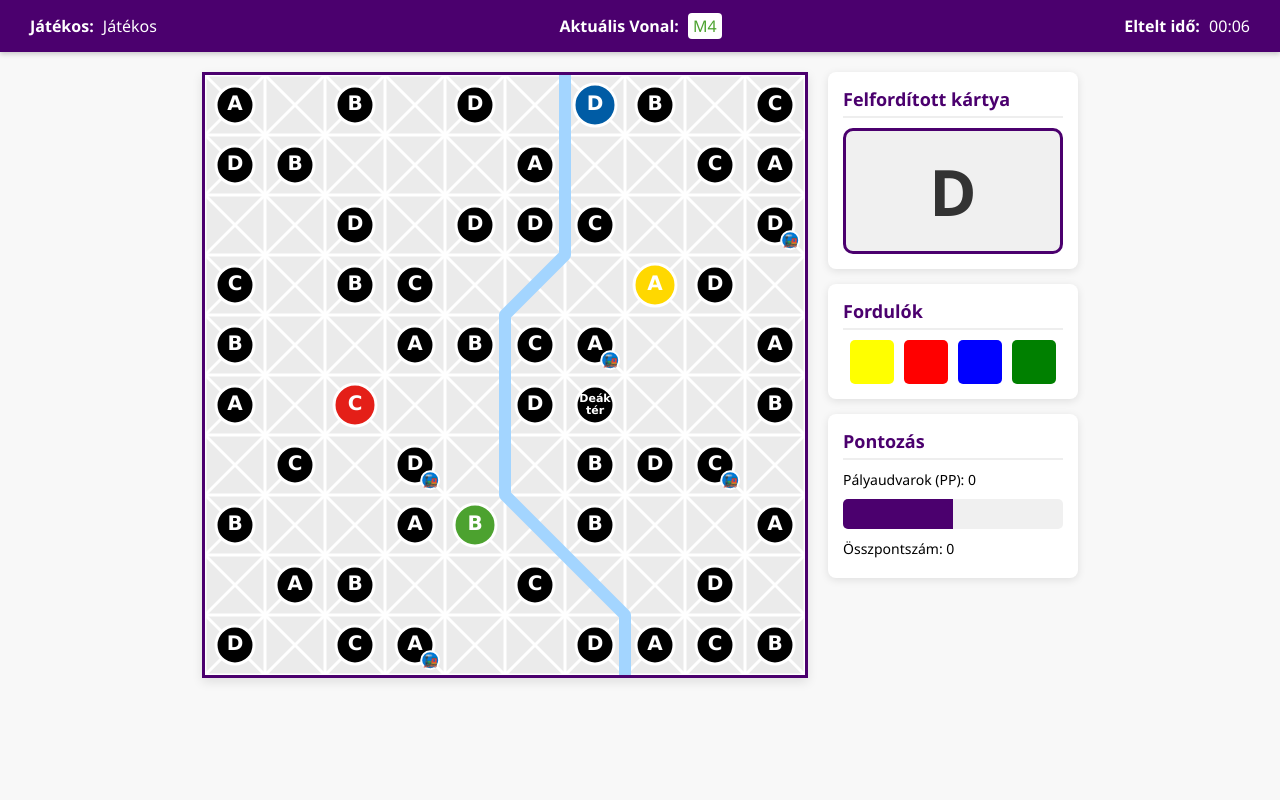
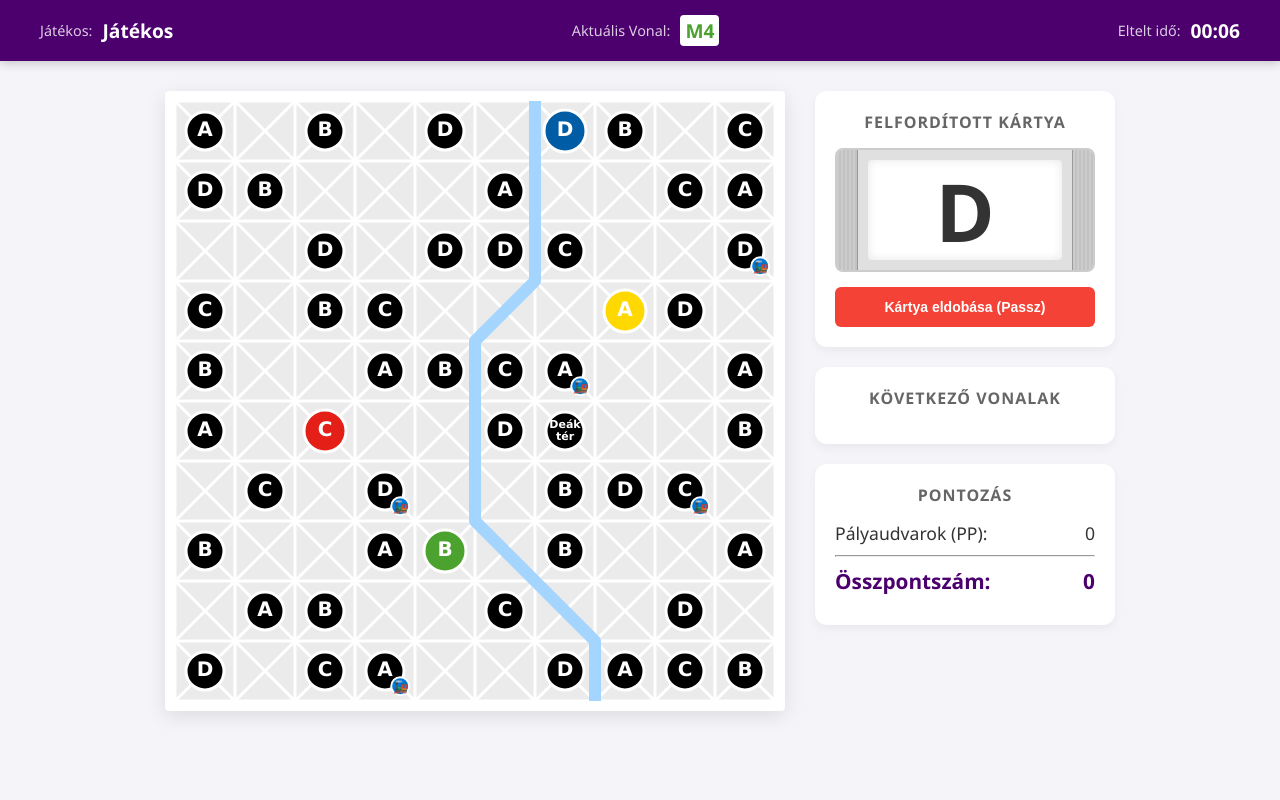
Before and after one commit to Lacizi12/ELTE, a PHP site: page /game.html in a window 1280 px wide. Run offline with PHP 8.4, Linux system fonts and the light colour scheme.

Commit message:
Kommentalva  a Webprog megoldas

```diff
--- a/Webprog/metros-starter/game.html
+++ b/Webprog/metros-starter/game.html
@@ -8,20 +8,23 @@
 </head>
 <body class="game-page">
 
-    <!-- 1. FELSŐ SÁV: Információk -->
+    <!-- FELSŐ SÁV -->
     <header class="game-header">
-        <div class="header-info">
-            Játékos: <span id="player-name-display">...</span>
+        <div class="header-group">
+            <span class="label">Játékos:</span>
+            <span id="player-name-display" class="value">...</span>
         </div>
-        <div class="header-info">
-            Aktuális Vonal: <span id="current-line-display" style="color: yellow;">M1</span>
+        <div class="header-group">
+            <span class="label">Aktuális Vonal:</span>
+            <span id="current-line-display" class="value line-indicator">M1</span>
         </div>
-        <div class="header-info">
-            Eltelt idő: <span id="timer-display">00:00</span>
+        <div class="header-group">
+            <span class="label">Eltelt idő:</span>
+            <span id="timer-display" class="value">00:00</span>
         </div>
     </header>
 
-    <!-- 2. FŐ TARTALOM: A játék -->
+    <!-- FŐ TARTALOM -->
     <main class="game-container">
 
         <!-- BAL OLDAL: A térkép -->
@@ -31,37 +34,43 @@
 
         <!-- JOBB OLDAL: Kezelőpanel -->
         <aside class="ui-panel">
+
+            <div class="ui-box card-box" >
+                <h3>Felfordított kártya</h3>
+                <div class="card-visual">
+                    <div class="metro-door left"></div>
+                    <div id="card-display" class="card-content">A</div>
+                    <div class="metro-door right"></div>
+                </div>
+                <button id="skip-btn" class="action-btn">Kártya eldobása (Passz)</button>
+            </div>
+
+            <!-- 2. Fordulók -->
             <div class="ui-box">
-                <h3>Felfordított kártya</h3>
-                <div id="card-display" class="card-placeholder">
-                    <span>A</span>
+                <h3>Következő Vonalak</h3>
+                <div id="turn-order-display" class="turn-order">
+                    <!-- A JS tölti fel -->
                 </div>
             </div>
 
-            <div class="ui-box">
-                <h3>Fordulók</h3>
-                <!-- Ide kerülhetnek a soron következő vonalak ikonjai -->
-                <div id="turn-order-display" class="turn-order">
-                    <div class="turn-icon" style="background-color: yellow;"></div>
-                    <div class="turn-icon" style="background-color: red;"></div>
-                    <div class="turn-icon" style="background-color: blue;"></div>
-                    <div class="turn-icon" style="background-color: green;"></div>
+            <!-- 3. Pontozás -->
+            <div class="ui-box score-box">
+                <h3>Pontozás</h3>
+                <div class="score-row">
+                    <span>Pályaudvarok (PP):</span>
+                    <span id="train-score-display" class="score-value">0</span>
                 </div>
-            </div>
-
-            <div class="ui-box">
-                <h3>Pontozás</h3>
-                <p>Pályaudvarok (PP): <span id="train-score-display">0</span></p>
-                <div id="train-score-slider" class="train-slider">
-                    <!-- A "csúszkát" ide generálhatod JS-sel -->
+                <div id="train-score-slider" class="train-slider"></div>
+                <hr>
+                <div class="score-row total">
+                    <span>Összpontszám:</span>
+                    <span id="total-score-display">0</span>
                 </div>
-                <p>Összpontszám: <span id="total-score-display">0</span></p>
             </div>
         </aside>
 
     </main>
 
-    <!-- A játék logikája -->
     <script src="game.js"></script>
 </body>
 </html>
--- a/Webprog/metros-starter/style.css
+++ b/Webprog/metros-starter/style.css
@@ -6,7 +6,8 @@
   margin: 0;
   padding: 0;
   font-family: "Segoe UI", Arial, sans-serif;
-  background-color: #f8f8f8;
+  background-color: #f4f4f9;
+  color: #333;
 }
 
 body.menu-page {
@@ -16,82 +17,83 @@
   height: 100vh;
 }
 
+body.game-page {
+  display: flex;
+  flex-direction: column;
+  height: 100vh;
+  overflow: hidden;
+}
+
 /* ================================== */
-/* === Főmenü (index.html) === */
+/* === Főmenü Stílusok (index.html) === */
 /* ================================== */
 
 .menu-container {
+  width: 100%;
   display: flex;
   justify-content: center;
-  align-items: center;
-  width: 100%;
 }
 
 .menu-box {
-  background-color: #f0f0f0;
-  padding: 40px 150px;
+  background-color: white;
+  padding: 40px 60px;
   border-radius: 15px;
   text-align: center;
-  box-shadow: 0 4px 10px rgba(0, 0, 0, 0.1);
+  box-shadow: 0 10px 25px rgba(75, 0, 110, 0.15);
+  width: 350px;
 }
 
 .menu-box h1 {
   color: #4b006e;
-  font-size: 50px;
+  font-size: 36px;
   margin-bottom: 30px;
 }
 
 .input-group {
-  margin-bottom: 25px;
+  margin-bottom: 20px;
   text-align: left;
 }
 
 .input-group label {
   display: block;
   color: #4b006e;
-  font-weight: 600;
-  margin-bottom: 8px;
-  font-size: 15px;
+  font-weight: bold;
+  margin-bottom: 5px;
 }
 
 .input-group input {
   width: 100%;
-  padding: 10px 12px;
-  border: 2px solid #4b006e;
+  padding: 12px;
+  border: 2px solid #ddd;
   border-radius: 8px;
   font-size: 16px;
-  outline: none;
-  transition: border-color 0.2s ease;
+  box-sizing: border-box;
 }
 
 .input-group input:focus {
-  border-color: #5e008b;
+  border-color: #4b006e;
+  outline: none;
 }
 
 .button-group {
   display: flex;
   flex-direction: column;
-  gap: 10px;
+  gap: 12px;
 }
 
 .button-group button {
-  padding: 10px 20px;
-  border-radius: 6px;
+  padding: 12px;
+  border-radius: 8px;
   font-size: 16px;
-  font-weight: 600;
+  font-weight: bold;
   cursor: pointer;
-  transition: all 0.2s ease;
+  transition: transform 0.1s;
 }
 
 #start-game-btn {
   background-color: #4b006e;
-  color: #ffffff;
+  color: white;
   border: none;
-}
-
-#start-game-btn:hover {
-  background-color: #5e008b;
-  transform: scale(1.05);
 }
 
 #rules-btn {
@@ -100,240 +102,182 @@
   border: 2px solid #4b006e;
 }
 
-#rules-btn:hover {
-  background-color: #4b006e;
-  color: #ffffff;
-}
-
-@media (max-width: 600px) {
-  .menu-box {
-    padding: 30px 25px;
-    width: 90%;
-  }
-}
-
-/* ================================== */
-/* === Szabályok Oldal (rules.html) === */
-/* ================================== */
-
-.rules-container {
-  max-width: 800px;
-  margin: 30px auto;
-  padding: 20px 30px;
-  background-color: white;
-  border-radius: 8px;
-  box-shadow: 0 4px 10px rgba(0, 0, 0, 0.1);
-  text-align: left;
-}
-
-.rules-container h1 {
-  text-align: center;
-  color: #333;
-}
-
-.rules-container h2 {
-  color: #4b006e;
-  border-bottom: 2px solid #eee;
-  padding-bottom: 5px;
-  margin-top: 25px;
-}
-
-.rules-container ul {
-  padding-left: 20px;
-  line-height: 1.6;
-}
-
-.rules-container li {
-  margin-bottom: 10px;
-}
-
-.rules-container a {
-  display: inline-block;
-  margin-top: 20px;
-  padding: 10px 15px;
-  background-color: #4b006e;
-  color: white;
-  text-decoration: none;
-  font-weight: bold;
-  border-radius: 4px;
-  transition: background-color 0.2s;
-}
-
-.rules-container a:hover {
-  background-color: #5e008b;
+#start-game-btn:hover, #rules-btn:hover {
+  transform: translateY(-2px);
+  box-shadow: 0 4px 8px rgba(0,0,0,0.1);
 }
 
 /* ================================== */
 /* === Játék Oldal (game.html) === */
 /* ================================== */
 
-body.game-page {
-  display: flex;
-  flex-direction: column;
-  min-height: 100vh;
-  height: auto;
-}
-
-/* Felső sáv */
+/* --- FEJLÉC --- */
 .game-header {
   background-color: #4b006e;
   color: white;
-  padding: 15px 30px;
+  padding: 15px 40px;
   display: flex;
   justify-content: space-between;
   align-items: center;
-  box-shadow: 0 2px 5px rgba(0, 0, 0, 0.2);
+  box-shadow: 0 2px 10px rgba(0,0,0,0.2);
+  z-index: 10;
 }
 
-.header-info {
-  font-size: 16px;
-  font-weight: 600;
+.header-group {
+  display: flex;
+  align-items: center;
+  gap: 10px;
 }
 
-.header-info span {
+.header-group .label {
   font-weight: normal;
-  margin-left: 5px;
+  opacity: 0.8;
+  font-size: 0.9em;
 }
 
-/* Fő tartalom */
+.header-group .value {
+  font-weight: bold;
+  font-size: 1.2em;
+}
+
+.line-indicator {
+  background-color: white;
+  color: #4b006e;
+  padding: 2px 8px;
+  border-radius: 4px;
+}
+
+/* --- FŐ JÁTÉKTÉR --- */
 .game-container {
+  flex: 1;
   display: flex;
-  flex: 1;
-  padding: 20px;
-  gap: 20px;
   justify-content: center;
   align-items: flex-start;
+  padding: 30px;
+  gap: 30px;
+  overflow-y: auto;
 }
 
-/* Bal oldal - Tábla */
+/* --- BAL OLDAL: TÁBLA --- */
 .board-container {
-  flex-shrink: 0;
+  border-radius: 4px;
+  box-shadow: 0 5px 20px rgba(0,0,0,0.1);
+  background-color: white;
+  padding: 10px;
+  display: flex;
 }
 
 #game-canvas {
   background-color: white;
-  border: 3px solid #4b006e;
-  box-shadow: 0 4px 10px rgba(0, 0, 0, 0.1);
-  cursor: pointer;
 }
 
-/* Jobb oldal - UI Panel */
+
+/* --- JOBB OLDAL: PANEL --- */
 .ui-panel {
+  width: 300px;
+  min-width: 300px;
   display: flex;
   flex-direction: column;
-  gap: 15px;
-  min-width: 250px;
-  max-width: 300px;
+  gap: 20px;
 }
 
 .ui-box {
   background-color: white;
-  padding: 15px;
-  border-radius: 8px;
-  box-shadow: 0 2px 8px rgba(0, 0, 0, 0.1);
+  border-radius: 12px;
+  padding: 20px;
+  box-shadow: 0 4px 10px rgba(0,0,0,0.05);
 }
 
 .ui-box h3 {
-  margin: 0 0 10px 0;
-  color: #4b006e;
-  font-size: 18px;
-  border-bottom: 2px solid #eee;
-  padding-bottom: 5px;
+  margin-top: 0;
+  margin-bottom: 15px;
+  font-size: 16px;
+  text-transform: uppercase;
+  color: #666;
+  letter-spacing: 1px;
+  text-align: center;
 }
 
-.ui-box p {
-  margin: 5px 0;
-  font-size: 14px;
+/* KÁRTYA STÍLUS */
+.card-visual {
+  display: flex;
+  height: 120px;
+  background-color: #e0e0e0;
+  border-radius: 8px;
+  overflow: hidden;
+  position: relative;
+  border: 2px solid #ccc;
+  margin-bottom: 15px; /* Hely a gombnak */
 }
 
-/* Kártya megjelenítő */
-.card-placeholder {
+.metro-door {
+  background-color: #ccc;
+  width: 20px;
+  height: 100%;
+  border-right: 1px solid #999;
+  background-image: linear-gradient(to right, transparent 50%, rgba(0,0,0,0.05) 50%);
+  background-size: 4px 100%;
+}
+
+.metro-door.right {
+  border-left: 1px solid #999;
+  border-right: none;
+  margin-left: auto;
+}
+
+.card-content {
+  flex: 1;
   display: flex;
   justify-content: center;
   align-items: center;
-  height: 120px;
-  background-color: #f0f0f0;
-  border: 3px solid #4b006e;
-  border-radius: 10px;
-  font-size: 64px;
+  font-size: 80px;
   font-weight: bold;
-  color: #4b006e;
+  color: #333;
+  background-color: white;
+  margin: 10px;
+  border-radius: 4px;
+  box-shadow: inset 0 0 10px rgba(0,0,0,0.1);
 }
 
-/* Fordulósorrend */
-.turn-order {
-  display: flex;
-  gap: 10px;
-  justify-content: center;
-  flex-wrap: wrap;
+/* ÚJ: Passz Gomb Stílusa */
+.action-btn {
+    width: 100%;
+    padding: 12px;
+    background-color: #f44336; /* Pirosas a passzoláshoz */
+    color: white;
+    border: none;
+    border-radius: 6px;
+    font-weight: bold;
+    font-size: 14px;
+    cursor: pointer;
+    transition: background-color 0.2s;
 }
 
-.turn-icon {
-  width: 40px;
-  height: 40px;
-  border-radius: 5px;
-  border: 2px solid transparent;
-  transition: all 0.3s ease;
+.action-btn:hover {
+    background-color: #d32f2f;
 }
 
-.turn-icon:hover {
-  transform: scale(1.1);
+/* PONTOZÁS */
+.score-row {
+  display: flex;
+  justify-content: space-between;
+  margin-bottom: 10px;
+  font-size: 1.1em;
 }
 
-/* Pontozás slider */
-.train-slider {
-  height: 30px;
-  background-color: #f0f0f0;
-  border-radius: 5px;
-  margin: 10px 0;
-  position: relative;
-  overflow: hidden;
+.score-row.total {
+  color: #4b006e;
+  font-weight: bold;
+  font-size: 1.3em;
+  margin-top: 10px;
 }
 
-.train-slider::before {
-  content: '';
-  position: absolute;
-  left: 0;
-  top: 0;
-  height: 100%;
-  width: 50%;
-  background-color: #4b006e;
-  transition: width 0.3s ease;
+/* SZABÁLYOK OLDAL */
+.rules-container {
+  max-width: 800px;
+  margin: 40px auto;
+  padding: 40px;
+  background-color: white;
+  border-radius: 8px;
+  box-shadow: 0 4px 20px rgba(0,0,0,0.1);
 }
-
-/* Reszponzív design */
-@media (max-width: 1200px) {
-  .game-container {
-    flex-direction: column;
-    align-items: center;
-  }
-
-  .ui-panel {
-    width: 100%;
-    max-width: 600px;
-    flex-direction: row;
-    flex-wrap: wrap;
-  }
-
-  .ui-box {
-    flex: 1;
-    min-width: 200px;
-  }
-}
-
-@media (max-width: 768px) {
-  .game-header {
-    flex-direction: column;
-    gap: 10px;
-    text-align: center;
-  }
-
-  #game-canvas {
-    width: 100%;
-    height: auto;
-  }
-
-  .ui-panel {
-    flex-direction: column;
-  }
-}
```
Also changed, not shown: Webprog/metros-starter/game.js (+108 -32 lines).
